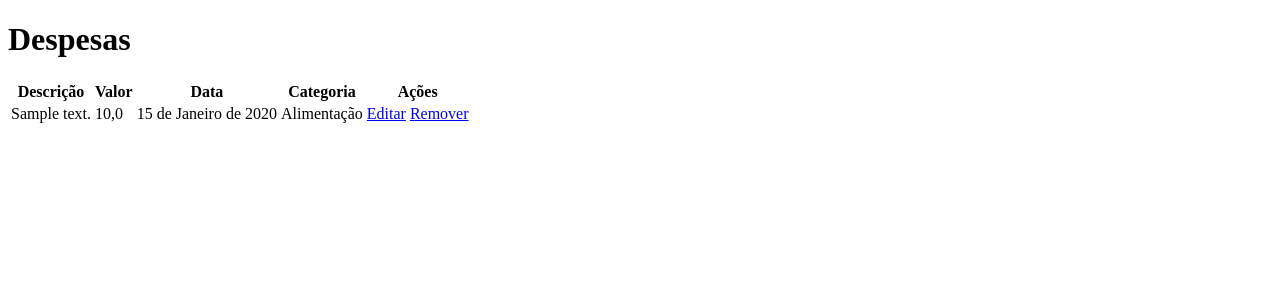
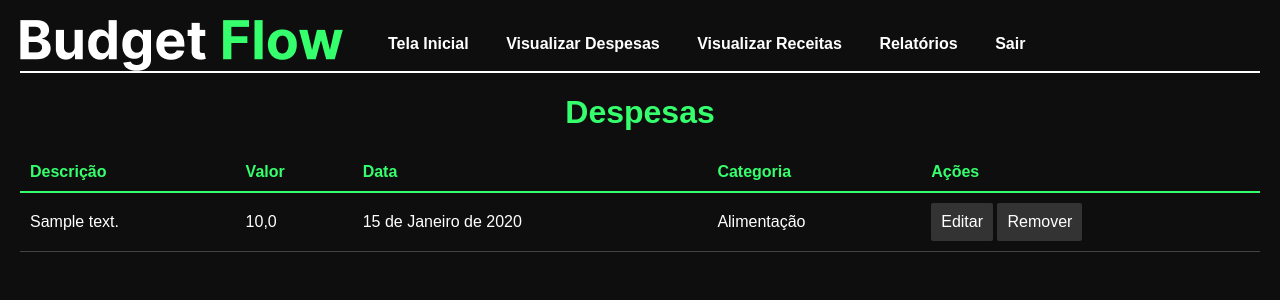
Before and after one commit to thiagocamerato757/BudgetFlow, a Django app: page /despesas/ in a window 1280 px wide. Shown: the top 300 px of the page. Run offline with Django 5.2, Linux system fonts and the light colour scheme; a user stored in the database is signed in; tables that the repository leaves empty hold one stand-in row (values such as "Sample post").

Commit message:
Front-end editar despesa/receita e Front-end  listagem das receitas/despesas

```diff
--- a/BudgetFlow/Gastos/static/css/despesas.css
+++ b/BudgetFlow/Gastos/static/css/add.css
@@ -74,6 +74,7 @@ button{
     width: 100%;
     box-sizing: border-box;
     font-size: large;
+    margin-bottom: 10px;
 }
 
 /* Estilo para a mensagem de erro */
--- /dev/null
+++ b/BudgetFlow/Gastos/static/css/listagem.css
@@ -0,0 +1,81 @@
+body {
+    font-family: Arial, sans-serif;
+    background-size: cover;
+    background-color: #0E0E0E;
+    color: #FFFFFF; /* Informação geral em branco */
+    display: flex;
+    flex-direction: column;
+    justify-content: center;
+    align-items: center;
+    height: auto;
+    margin: 0;
+    padding: 20px;
+}
+
+header{
+    width: 100%;
+    display: flex;
+    flex-direction: row;
+    border-bottom: 2px solid #FFFFFF;
+}
+
+nav {
+    padding: 15px;
+    width: 100%;
+    display: flex;
+    justify-content: space-between;
+    align-items: center;
+}
+
+nav a {
+    color: #ffffff;
+    text-decoration: none;
+    margin-left: 30px;
+    font-weight: bold;
+}
+
+nav a:hover {
+    color: #36FF6E; /* Verde neon mais claro ao passar o mouse */
+}
+
+h1 {
+    color: #36FF6E; /* Título em verde */
+}
+
+table {
+    width: 100%;
+    border-collapse: collapse;
+}
+
+table th {
+    color: #36FF6E; /* Títulos das colunas em verde */
+    padding: 10px;
+    border-bottom: 2px solid #36FF6E;
+    text-align: left;
+}
+
+table td {
+    color: #FFFFFF; /* Informações em branco */
+    padding: 10px;
+    border-bottom: 1px solid #444; /* Separador de linhas */
+}
+
+button {
+    padding: 10px;
+    background-color: #333;
+    border: none;
+    border-radius: 2px;
+    color: white;
+    cursor: pointer;
+    transition: background-color 0.3s, transform 0.3s;
+    box-sizing: border-box;
+    font-size: medium;
+}
+
+button:hover {
+    background-color: #36FF6E;
+}
+
+.informacoes {
+    color: #FFFFFF;
+}
--- a/BudgetFlow/Gastos/templates/Gastos/add_despesas.html
+++ b/BudgetFlow/Gastos/templates/Gastos/add_despesas.html
@@ -4,7 +4,7 @@
     {% load static %} <!-- Carregar a tag static do Django -->
     <meta charset="UTF-8">
     <meta name="viewport" content="width=device-width, initial-scale=1.0">
-    <link rel="stylesheet" href="{% static '/css/despesas.css' %}">
+    <link rel="stylesheet" href="{% static '/css/add.css' %}">
     <title>Registrar Despesa</title>
 </head>
 <body>
@@ -13,7 +13,8 @@
         <div>
             <nav>
                 <a href="/">Tela Inicial</a>
-                <a href="#">Visualizar Receita</a>
+                <a href="{% url 'listar_despesas' %}">Visualizar Despesa</a>
+                <a href="{% url 'listar_receitas' %}">Visualizar Receita</a>
                 <a href="#">Relatórios</a>
                 <a href="{% url 'logout' %}">Sair</a>
             </nav>
--- a/BudgetFlow/Gastos/templates/Gastos/add_receitas.html
+++ b/BudgetFlow/Gastos/templates/Gastos/add_receitas.html
@@ -5,7 +5,7 @@
     <meta charset="UTF-8">
     <meta name="viewport" content="width=device-width, initial-scale=1.0">
     <title>Registrar Receita</title>
-    <link rel="stylesheet" href="{% static '/css/despesas.css' %}">
+    <link rel="stylesheet" href="{% static '/css/add.css' %}">
 </head>
 <body>
 <header>
@@ -13,7 +13,8 @@
         <div>
             <nav>
                 <a href="/">Tela Inicial</a>
-                <a href="#">Visualizar Despesa</a>
+                <a href="{% url 'listar_despesas' %}">Visualizar Despesa</a>
+                <a href="{% url 'listar_receitas' %}">Visualizar Receita</a>
                 <a href="#">Relatórios</a>
                 <a href="{% url 'logout' %}">Sair</a>
             </nav>
--- a/BudgetFlow/Gastos/templates/Gastos/listar_despesas.html
+++ b/BudgetFlow/Gastos/templates/Gastos/listar_despesas.html
@@ -1,9 +1,30 @@
 <!DOCTYPE html>
-<html>
+<html lang="pt-BR">
 <head>
+    {% load static %}
+    <meta charset="UTF-8">
+    <meta name="viewport" content="width=device-width, initial-scale=1.0">
+    <link rel = "stylesheet"  href ="{% static '/css/listagem.css' %}">
     <title>Lista de Despesas</title>
 </head>
 <body>
+    <header>
+        <img src="{% static 'Login/img/Budget_Flow.png' %}" alt="Logo da pagina">
+        <div>
+            <nav>
+                <a href= "/">Tela Inicial</a>
+                <a href= "{% url 'listar_despesas' %}"> Visualizar Despesas</a>
+                <a href= "{% url 'listar_receitas' %}">Visualizar Receitas</a>
+                <a href="#">Relatórios</a>
+                {% if user.is_authenticated %}
+                    <a href="{% url 'logout' %}">Sair</a>
+                {% else %}
+                    <a href="{% url 'login' %}">Login</a>
+                    <a href="{% url 'cadastro' %}">Cadastre-se</a>
+                {% endif %}
+            </nav>
+        </div>
+    </header>
     <h1>Despesas</h1>
     <table>
         <tr>
@@ -14,16 +35,20 @@
             <th>Ações</th>
         </tr>
         {% for despesa in despesas %}
+        <div class = "informacoes">
             <tr>
+                <div class = "descricao">
                     <td>{{ despesa.descricao }}</td>
+                </div>
                     <td>{{ despesa.valor }}</td>
                 <td>{{ despesa.data }}</td>
                 <td>{{ despesa.get_categoria_display }}</td>
                 <td>
-                <a href="{% url 'editar_despesa' despesa.id %}">Editar</a>
-                <a href="{% url 'remover_despesa' despesa.id %}" onclick="return confirm('Tem certeza que deseja remover?');">Remover</a>
+                    <a href="{% url 'editar_despesa' despesa.id %}"><button>Editar</button></a>
+                    <a href="{% url 'remover_despesa' despesa.id %}" onclick="return confirm('Tem certeza que deseja remover?');"><button>Remover</button></a>
                 </td>
             </tr>
+        </div>
         {% endfor %}
     </table>
 </body>
--- a/BudgetFlow/Login/templates/Login/homepage.html
+++ b/BudgetFlow/Login/templates/Login/homepage.html
@@ -12,8 +12,8 @@
         <img src="{% static 'Login/img/Budget_Flow.png' %}" alt="Logo da pagina">
         <div>
             <nav>
-                <a href="{% url 'listar_receitas' %}"> Visualizar Despesas</a>
-                <a href="{% url 'listar_despesas' %}">Visualizar Receitas</a>
+                <a href= "{% url 'listar_despesas' %}"> Visualizar Despesas</a>
+                <a href= "{% url 'listar_receitas' %}">Visualizar Receitas</a>
                 <a href="#">Relatórios</a>
                 {% if user.is_authenticated %}
                     <a href="{% url 'logout' %}">Sair</a>
```
Also changed, not shown: BudgetFlow/Gastos/templates/Gastos/editar_despesas.html (+38 -7 lines), BudgetFlow/Gastos/templates/Gastos/editar_receitas.html (+38 -7 lines), BudgetFlow/Gastos/templates/Gastos/listar_receitas.html (+28 -3 lines). Lines whose indentation alone changed are shown as unchanged.
